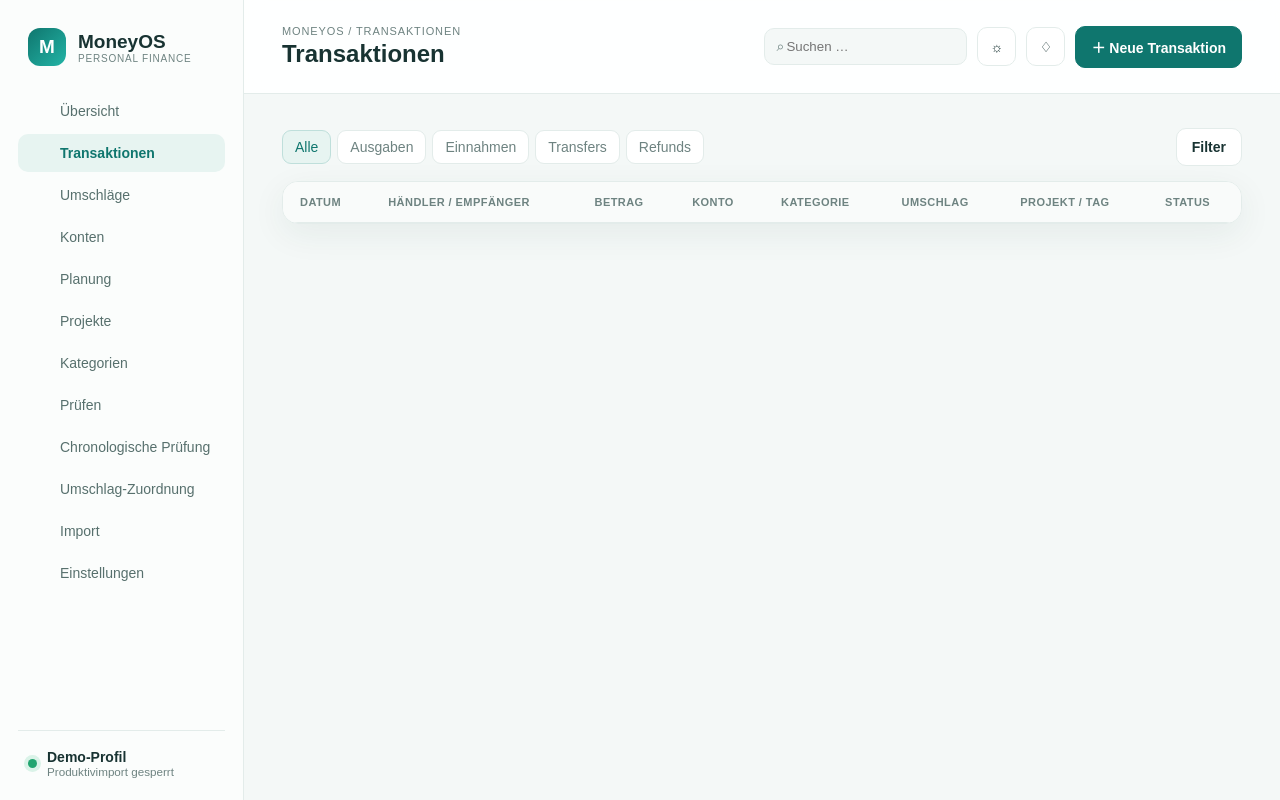
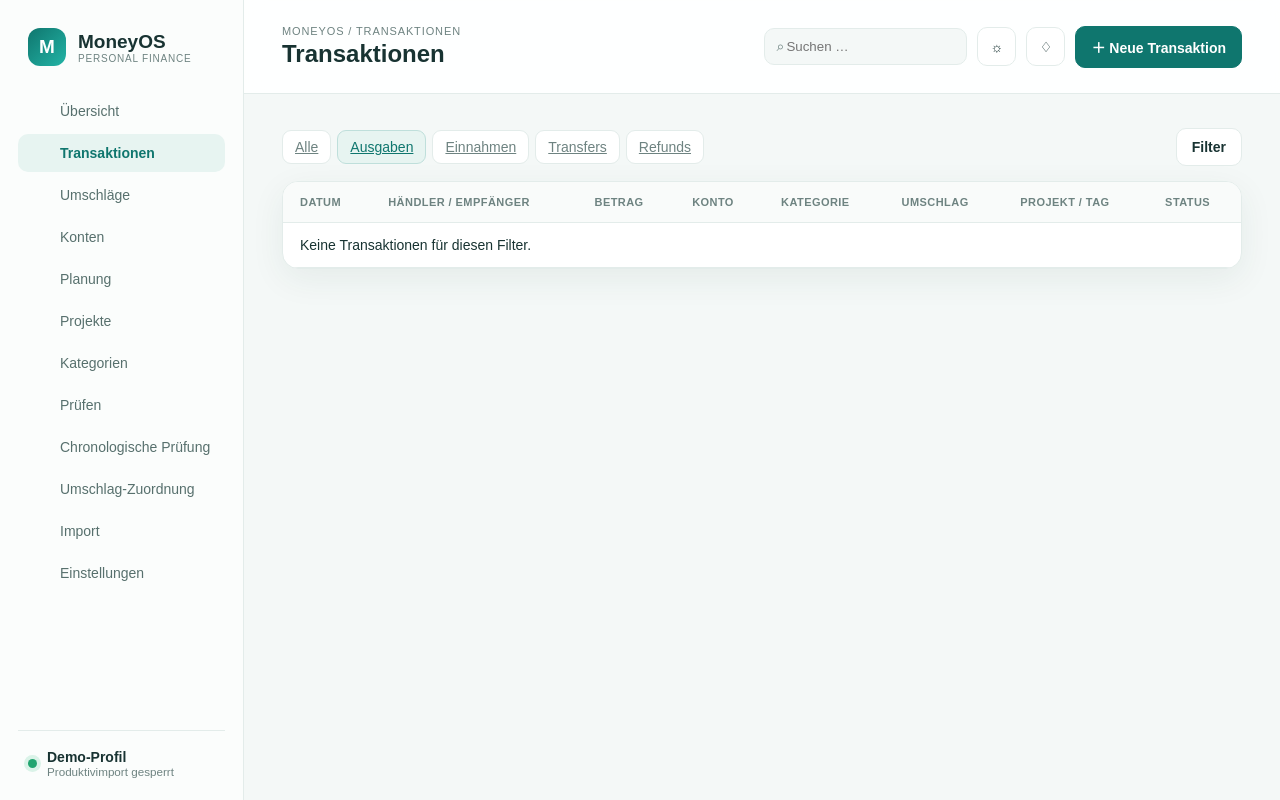
Before and after one commit to danielwauer-maker/moneyos, a FastAPI app: page /transactions?event_type=expense in a window 1280 px wide. Run offline with FastAPI, Linux system fonts and the light colour scheme; data that the repository does not hold is empty; parts of the project's set-up code (start-up, migrations or seed data) failed here and were passed over.

Commit message:
fix(transactions): make type and advanced filters functional

```diff
--- a/app/web/templates/transactions.html
+++ b/app/web/templates/transactions.html
@@ -1,6 +1,82 @@
-{% extends "base.html" %}{% block content %}
-<div class="toolbar"><div class="filter-group"><button class="filter active">Alle</button><button class="filter">Ausgaben</button><button class="filter">Einnahmen</button><button class="filter">Transfers</button><button class="filter">Refunds</button></div><button class="secondary-button">Filter</button></div>
-<article class="panel table-panel"><table><thead><tr><th>Datum</th><th>Händler / Empfänger</th><th>Betrag</th><th>Konto</th><th>Kategorie</th><th>Umschlag</th><th>Projekt / Tag</th><th>Status</th></tr></thead><tbody>
-{% for row in transaction_views %}{% set event = row.event %}<tr><td>{{ event.occurred_at.strftime('%d.%m.%Y') }}</td><td><strong>{{ row.detail.raw_counterparty }}</strong>{% if row.detail.secondary_detail %}<br><small class="transaction-detail">{{ row.detail.secondary_detail }}</small>{% endif %}{% if event.event_type == 'transfer' %}<br><span class="merchant-hint">{{ (event.source_account.name if event.source_account else (event.account.name if event.account else 'Quelle offen'))|account_label }} → {{ (event.target_account.name if event.target_account else 'Ziel offen')|account_label }}</span>{% elif row.detail.canonical_merchant != row.detail.raw_counterparty %}<br><span class="merchant-hint" title="{{ row.detail.canonical_reason }}">Erkannt: {{ row.detail.canonical_merchant }}</span>{% endif %}</td><td class="amount {% if event.event_type == 'expense' %}red{% elif event.event_type == 'transfer' %}{% else %}green{% endif %}">{{ '-' if event.event_type == 'expense' else ('+' if event.event_type in ['income','refund'] else '') }}{{ event.amount|euro }}</td><td>{{ event.account.name if event.account else '—' }}</td><td>{{ event.category.name if event.category else 'Offen' }}</td><td>{{ event.envelope.name if event.envelope else '—' }}</td><td>{{ event.project.name if event.project else '—' }}</td><td><span class="badge {% if event.status == 'booked' %}success{% else %}neutral{% endif %}">{{ event.status }}</span></td></tr>{% endfor %}
-</tbody></table></article>
+{% extends "base.html" %}
+{% from "_category_picker.html" import category_picker %}
+{% block content %}
+<div class="toolbar">
+  <div class="filter-group">
+    <a class="filter {% if not filters.get('event_type') %}active{% endif %}" href="/transactions">Alle</a>
+    <a class="filter {% if filters.get('event_type') == 'expense' %}active{% endif %}" href="/transactions?event_type=expense">Ausgaben</a>
+    <a class="filter {% if filters.get('event_type') == 'income' %}active{% endif %}" href="/transactions?event_type=income">Einnahmen</a>
+    <a class="filter {% if filters.get('event_type') == 'transfer' %}active{% endif %}" href="/transactions?event_type=transfer">Transfers</a>
+    <a class="filter {% if filters.get('event_type') == 'refund' %}active{% endif %}" href="/transactions?event_type=refund">Refunds</a>
+  </div>
+  <details class="filter-panel">
+    <summary class="secondary-button">Filter</summary>
+    <form method="get" action="/transactions" class="upload-form">
+      <label>Typ
+        <select name="event_type">
+          <option value="">Alle</option>
+          <option value="expense" {% if filters.get('event_type') == 'expense' %}selected{% endif %}>Ausgabe</option>
+          <option value="income" {% if filters.get('event_type') == 'income' %}selected{% endif %}>Einnahme</option>
+          <option value="transfer" {% if filters.get('event_type') == 'transfer' %}selected{% endif %}>Transfer</option>
+          <option value="refund" {% if filters.get('event_type') == 'refund' %}selected{% endif %}>Refund</option>
+        </select>
+      </label>
+      <label>Monat <input type="month" name="month" value="{{ filters.get('month', '') }}"></label>
+      <label>Von <input type="date" name="date_from" value="{{ filters.get('date_from', '') }}"></label>
+      <label>Bis <input type="date" name="date_to" value="{{ filters.get('date_to', '') }}"></label>
+      <label>Händler / Text <input type="search" name="merchant" value="{{ filters.get('merchant', '') }}" placeholder="Suchbegriff"></label>
+      <label>Konto
+        <select name="account">
+          <option value="">Alle</option>
+          {% for item in accounts %}<option value="{{ item.id }}" {% if filters.get('account') == item.id|string %}selected{% endif %}>{{ item.name }}</option>{% endfor %}
+        </select>
+      </label>
+      <label>Kategorie {{ category_picker(category_selector_groups, 'category', 'transaction-category-filter', 'Alle', filters.get('category', ''), 'Kategoriefilter') }}</label>
+      <label>Umschlag
+        <select name="envelope">
+          <option value="">Alle</option>
+          {% for item in envelopes %}<option value="{{ item.id }}" {% if filters.get('envelope') == item.id|string %}selected{% endif %}>{{ item.name }}</option>{% endfor %}
+        </select>
+      </label>
+      <label>Projekt
+        <select name="project">
+          <option value="">Alle</option>
+          {% for item in projects %}<option value="{{ item.id }}" {% if filters.get('project') == item.id|string %}selected{% endif %}>{{ item.name }}</option>{% endfor %}
+        </select>
+      </label>
+      <button class="primary-button" type="submit">Anwenden</button>
+      <a class="text-button" href="/transactions">Zurücksetzen</a>
+    </form>
+  </details>
+</div>
+
+<article class="panel table-panel">
+  <table>
+    <thead><tr><th>Datum</th><th>Händler / Empfänger</th><th>Betrag</th><th>Konto</th><th>Kategorie</th><th>Umschlag</th><th>Projekt / Tag</th><th>Status</th></tr></thead>
+    <tbody>
+    {% for row in transaction_views %}{% set event = row.event %}
+      <tr>
+        <td>{{ event.occurred_at.strftime('%d.%m.%Y') }}</td>
+        <td>
+          <strong>{{ row.detail.raw_counterparty }}</strong>
+          {% if row.detail.secondary_detail %}<br><small class="transaction-detail">{{ row.detail.secondary_detail }}</small>{% endif %}
+          {% if event.event_type == 'transfer' %}
+            <br><span class="merchant-hint">{{ (event.source_account.name if event.source_account else (event.account.name if event.account else 'Quelle offen'))|account_label }} → {{ (event.target_account.name if event.target_account else 'Ziel offen')|account_label }}</span>
+          {% elif row.detail.canonical_merchant != row.detail.raw_counterparty %}
+            <br><span class="merchant-hint" title="{{ row.detail.canonical_reason }}">Erkannt: {{ row.detail.canonical_merchant }}</span>
+          {% endif %}
+        </td>
+        <td class="amount {% if event.event_type == 'expense' %}red{% elif event.event_type == 'transfer' %}{% else %}green{% endif %}">{{ '-' if event.event_type == 'expense' else ('+' if event.event_type in ['income','refund'] else '') }}{{ event.amount|euro }}</td>
+        <td>{% if event.event_type == 'transfer' %}{{ (event.source_account.name if event.source_account else (event.account.name if event.account else '—'))|account_label }} → {{ (event.target_account.name if event.target_account else '—')|account_label }}{% else %}{{ event.account.name if event.account else '—' }}{% endif %}</td>
+        <td>{{ event.category.name if event.category else ('—' if event.event_type == 'transfer' else 'Offen') }}</td>
+        <td>{{ event.envelope.name if event.envelope else '—' }}</td>
+        <td>{{ event.project.name if event.project else '—' }}</td>
+        <td><span class="badge {% if event.status == 'booked' %}success{% else %}neutral{% endif %}">{{ event.status }}</span></td>
+      </tr>
+    {% else %}
+      <tr><td colspan="8">Keine Transaktionen für diesen Filter.</td></tr>
+    {% endfor %}
+    </tbody>
+  </table>
+</article>
 {% endblock %}
```
